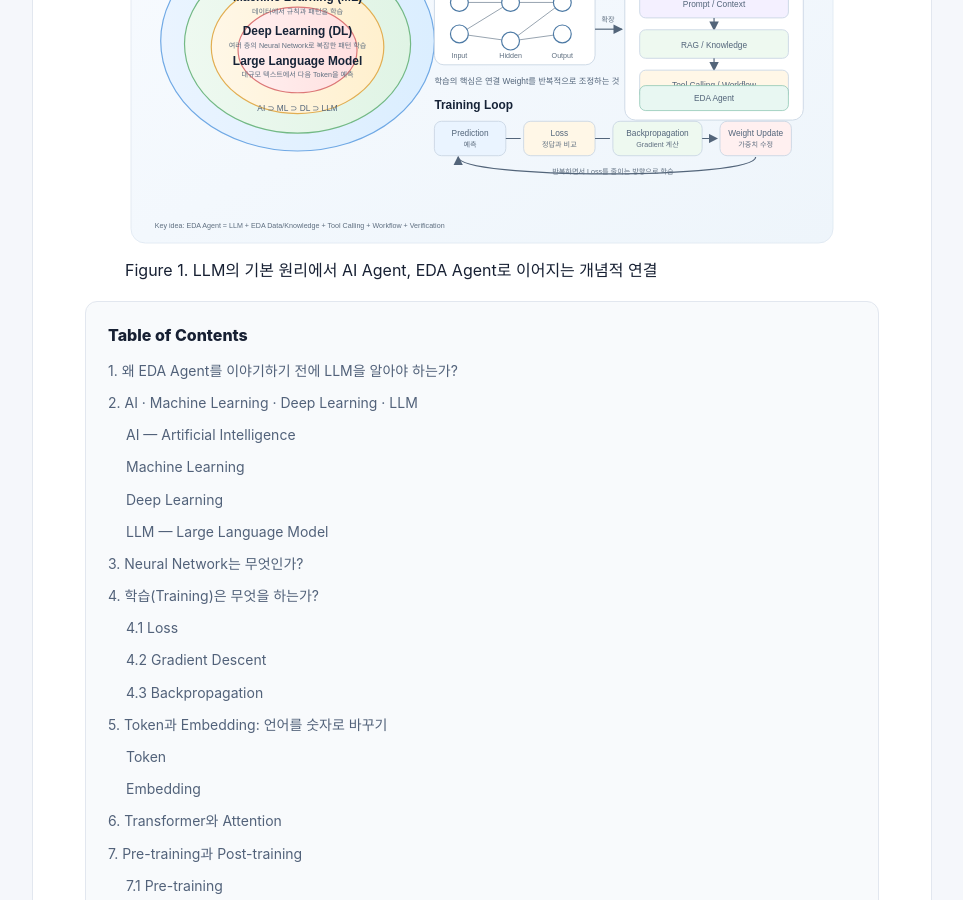
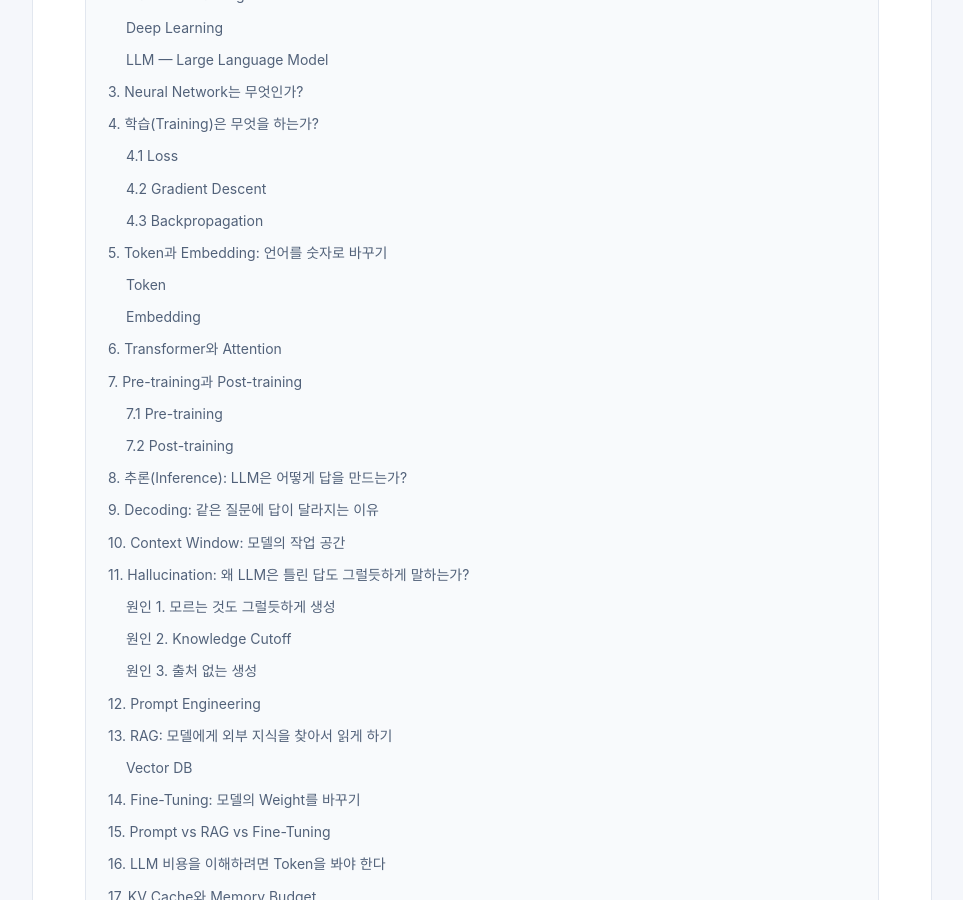
Before and after one commit to Jwayong-Park/eda-technical-blog, a Jekyll site: the page built from _posts/2026-09-03-llm-fundamentals-for-eda-agent.md, in a window 1280 px wide and 900 px high, scrolled down 860 px. Shown: the whole window, without its empty margins (158-1121 px from the left). Built offline with Jekyll 4.4.1, drawn with Linux system fonts in a browser that asks for light colours.

```diff
--- a/_layouts/post.html
+++ b/_layouts/post.html
@@ -23,13 +23,6 @@
     </div>
     {% endif %}
 
-    {% if page.permalink == '/posts/llm-fundamentals-for-eda-agent.html' %}
-    <figure class="article-figure article-figure-overview">
-      <img src="{{ '/assets/images/llm-fundamentals-overview.svg' | relative_url }}" alt="LLM Fundamentals에서 AI Agent와 EDA Agent로 확장되는 개념 구조도" loading="lazy">
-      <figcaption>Figure 1. LLM의 기본 원리에서 AI Agent, EDA Agent로 이어지는 개념적 연결</figcaption>
-    </figure>
-    {% endif %}
-
     <aside class="toc" aria-label="Table of contents">
       <div class="toc-title">Table of Contents</div>
       <nav id="toc-list"></nav>
```
